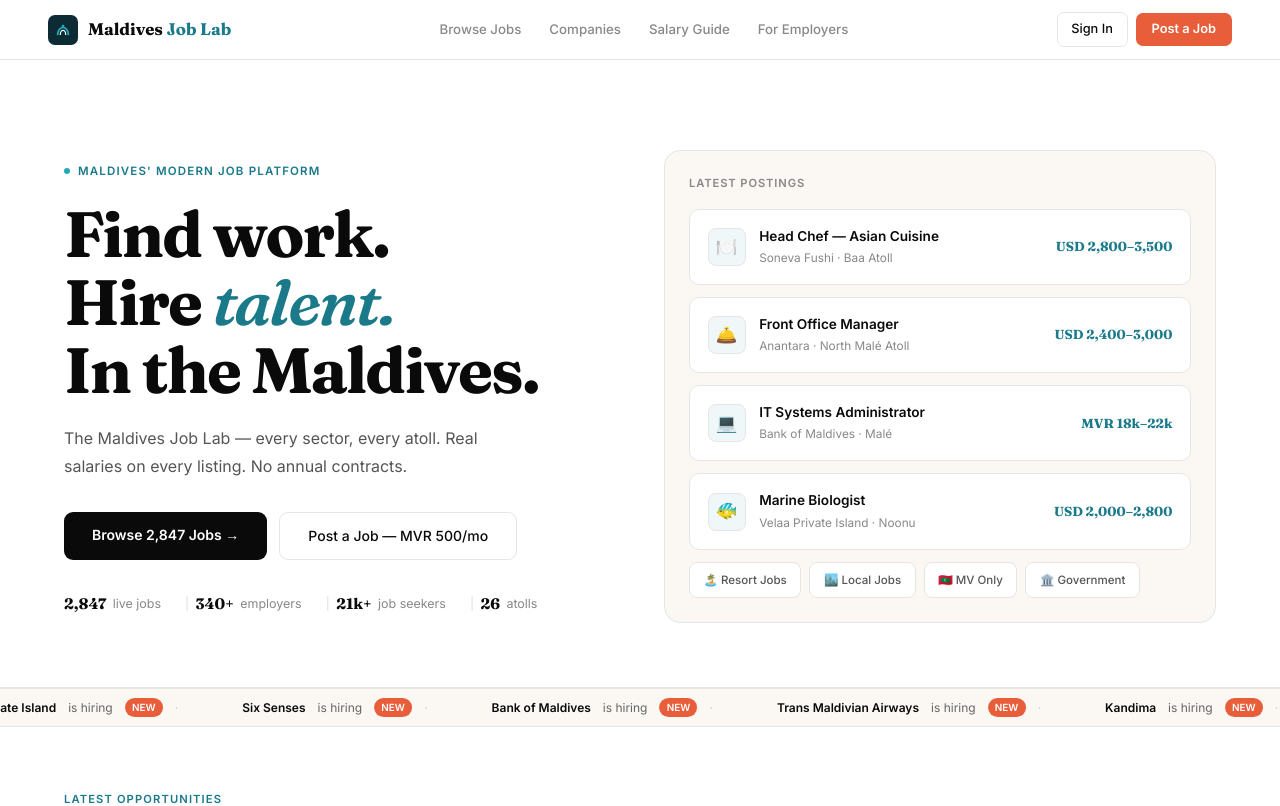
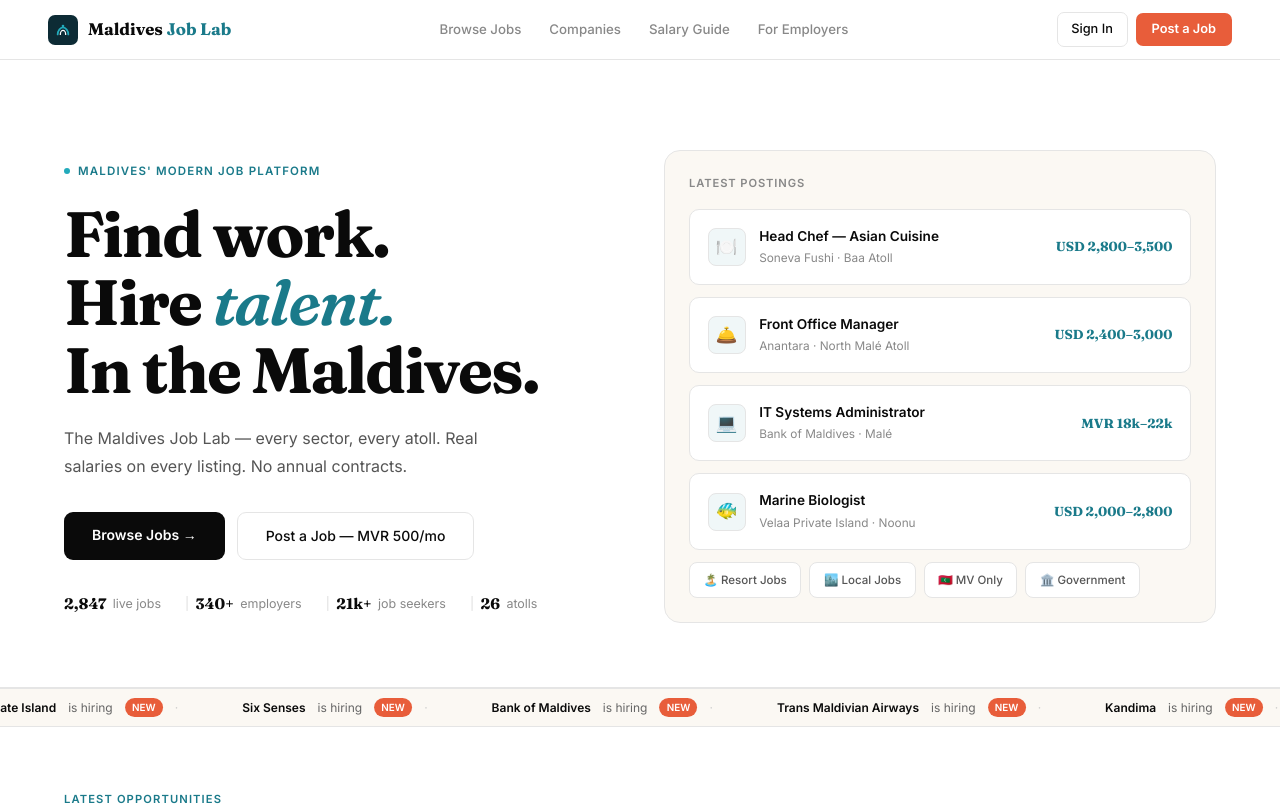
Before and after one commit to hishamhmm/maldives-job-lab, a Next.js app: page / in a window 1280 px wide. Shown: the top 806 px of the page. Built offline with nearby package versions, Linux system fonts and the light colour scheme.

Commit message:
test: auto-deploy

```diff
--- a/src/app/page.tsx
+++ b/src/app/page.tsx
@@ -59,7 +59,7 @@
             </p>
             <div className="hero-actions">
               <Link href="/jobs" style={{ background: '#0A0A0A', color: '#fff', borderRadius: 9, padding: '.75rem 1.75rem', fontSize: '.875rem', fontWeight: 600, textDecoration: 'none' }}>
-                Browse 2,847 Jobs →
+                Browse Jobs →
               </Link>
               <Link href="/employers/pricing" style={{ background: '#fff', color: '#0A0A0A', border: '1.5px solid #E5E5E5', borderRadius: 9, padding: '.75rem 1.75rem', fontSize: '.875rem', fontWeight: 500, textDecoration: 'none' }}>
                 Post a Job — MVR 500/mo
```
